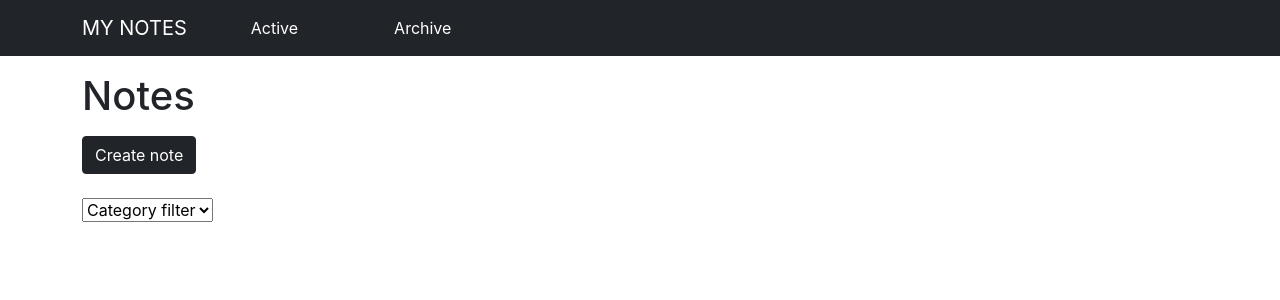
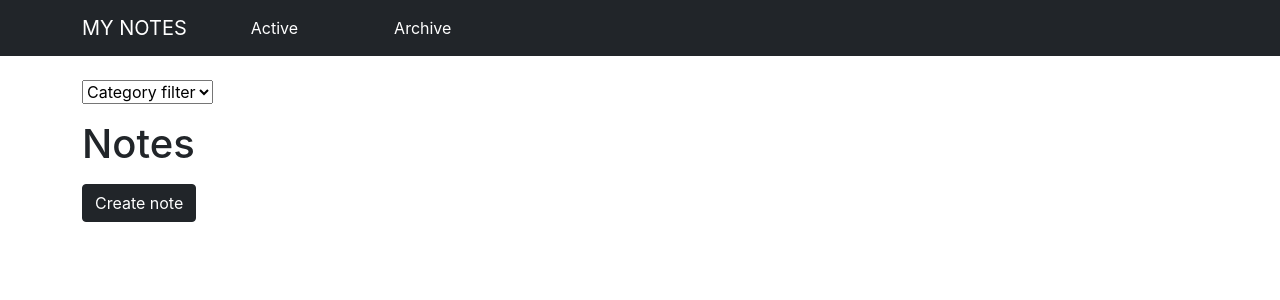
Before and after one commit to jereserafini/notes, a React (Create React App) app: page / in a window 1280 px wide. Shown: the top 300 px of the page. Built offline with nearby package versions, Linux system fonts and the light colour scheme.

Commit message:
6to avance

```diff
--- a/src/App.js
+++ b/src/App.js
@@ -4,6 +4,7 @@ import NoteList from "./components/NoteList";
 import { BrowserRouter, Route, Routes } from "react-router-dom";
 import Header from "./components/Header";
 import NoteModal from "./components/NoteModal";
+import Select from "./components/Select";
 
 function App() {
   const [notes, setNotes] = useState([]);
@@ -12,6 +13,7 @@ function App() {
 
   const [show, setShow] = useState(false);
 
+  const [categories, setCategories] = useState('')
 
   useEffect(() => {
     const savedNotes = JSON.parse(localStorage.getItem("notes"));
@@ -25,12 +27,13 @@ function App() {
     localStorage.setItem("notes", JSON.stringify(notes));
   }, [notes]);
 
-  const saveNote = ({ title, content, id, active }) => {
+  const saveNote = ({ title, content, id, active, category}) => {
     const newNote = {
       id: id ?? nanoid(),
       title,
       content,
       active: active ?? true,
+      category
     };
 
     const newNotes = [...notes];
@@ -41,7 +44,6 @@ function App() {
     } else {
       newNotes.push(newNote);
     }
-
     setNotes(newNotes);
   };
 
@@ -70,10 +72,18 @@ function App() {
     setModalData(noteUpdate);
   };
 
+  const handleSelect = (e) => {
+    setCategories(e.target.value)
+  }
+
   return (
     <BrowserRouter>
       <Header />
       <div className="container">
+        <Select
+          notes={notes}
+          handleSelect={handleSelect}
+        />
         <Routes>
           <Route
             exact
@@ -89,7 +99,7 @@ function App() {
                   setShow={setShow}
                 />
                 <NoteList
-                  notes={notes.filter((note) => note.active === true)}
+                  notes={notes.filter((note) => note.active === true && (note.category === categories || categories === ''))}
                   handleDeleteNote={deleteNote}
                   handleArchiveNote={archiveNote}
                   handleUpdateNote={updateNote}
@@ -104,7 +114,7 @@ function App() {
               <>
                 <h1 className="mt-3">Archived notes</h1>
                 <NoteList
-                  notes={notes.filter((note) => note.active === false)}
+                  notes={notes.filter((note) => note.active === false && (note.category === categories || categories === ''))}
                   handleDeleteNote={deleteNote}
                   handleArchiveNote={archiveNote}
                   handleUpdateNote={updateNote}
--- a/src/components/Note.js
+++ b/src/components/Note.js
@@ -2,14 +2,15 @@ import React from 'react'
 import { Button, Card } from 'react-bootstrap'
 import { MdDelete, MdArchive, MdUnarchive, MdEdit } from 'react-icons/md';
 
-const Note = ({id, title, content, active, handleDeleteNote, handleArchiveNote, handleUpdateNote}) => {
+const Note = ({id, title, content, active, category, handleDeleteNote, handleArchiveNote, handleUpdateNote}) => {
   return (
         <Card className='mb-4' style={{ width: '18rem'}}>
             <Card.Body className='d-flex flex-column justify-content-between'>
                 <div className='mb-3'>
                     <Card.Title>{title}</Card.Title>
                     <Card.Text>
-                        {content}
+                        {content}<br/>
+                        {category}
                     </Card.Text>
                 </div>
                 <div className=''>
--- a/src/components/NoteList.js
+++ b/src/components/NoteList.js
@@ -6,7 +6,6 @@ const NoteList = ({notes, handleDeleteNote, handleArchiveNote, handleUpdateNote}
 
   return (
     <>
-      <Select/>
       <div className='mt-4 d-flex flex-wrap justify-content-between'>
           {notes.map( (note) =>
               <Note
@@ -18,6 +17,7 @@ const NoteList = ({notes, handleDeleteNote, handleArchiveNote, handleUpdateNote}
                   handleArchiveNote={handleArchiveNote}
                   handleUpdateNote={handleUpdateNote}
                   key={note.id}
+                  category={note.category}
               />
           )}
       </div>
--- a/src/components/NoteModal.js
+++ b/src/components/NoteModal.js
@@ -1,6 +1,6 @@
 import { Button, Form, Modal } from 'react-bootstrap';
 
-const NoteModal = ({handleAddNote, setModalData, modalData, show, setShow}) => {
+const NoteModal = ({handleAddNote, setModalData, modalData, show, setShow, categories, setCategories}) => {
     const handleClose = () => setShow(false);
     const handleShow = () => setShow(true);
 
@@ -17,17 +17,18 @@ const NoteModal = ({handleAddNote, setModalData, modalData, show, setShow}) => {
             handleAddNote(modalData)
             setModalData({
                 title: '',
-                content: ''
+                content: '',
+                category: ''
             })
         }
     };
 
-    const categories = new Set()
-
-    const addCategory = (e) => {
-      categories.add(e.target.previousSibling.value)
-      console.log(categories);
-    }
+    // const addCategory = (e) => {
+    //   const category = e.target.previousSibling.value
+    //   const newCategories = [...categories, category]
+    //   setCategories(newCategories)
+    //   handleAddNote()
+    // }
 
 
 
@@ -76,20 +77,9 @@ const NoteModal = ({handleAddNote, setModalData, modalData, show, setShow}) => {
                 />
               </Form.Group>
 
-              {/* <Form.Group className="mb-3" controlId="floatingTextarea">
-                <Form.Label>Category</Form.Label>
-                <fieldset disabled>
-                  <Form.Control
-                    name="categories"
-                    as="textarea"
-                    value={categories}
-                  />
-                </fieldset>
-              </Form.Group> */}
-
-              <div>
-                {categories}
-              </div>
+              {/* <div>
+                {categories.map(category => category)}
+              </div> */}
 
               <Form.Group className="mb-3" controlId="floatingTextarea">
                 <Form.Control
@@ -99,9 +89,9 @@ const NoteModal = ({handleAddNote, setModalData, modalData, show, setShow}) => {
                   value={modalData.category}
                   placeholder='Add category'
                 />
-                  <Button className='mt-3' variant="success" onClick={addCategory} >
+                  {/* <Button className='mt-3' variant="success" onClick={addCategory} >
                     Add
-                  </Button>
+                  </Button> */}
               </Form.Group>
 
               <Button className="me-2" variant="secondary" onClick={handleClose}>
--- a/src/components/Select.js
+++ b/src/components/Select.js
@@ -1,11 +1,12 @@
 import React from 'react'
 
-const Select = ({categories = [1,2,3,4,5,6,7,8,9,10]}) => {
+const Select = ({notes, handleSelect}) => {
+
   return (
-    <select name="select" className='mt-4' onChange={(e) => console.log(e.target.value)}>
-            <option value={null}>Category filter</option>
-        {categories.map( e =>
-            <option key={e} value={e}>{e}</option>
+    <select name="select" className='mt-4' onChange={handleSelect}>
+        <option value={''}>Category filter</option>
+        {notes.map( e =>
+            (e.category !== '') && <option key={e.category} value={e.category}>{e.category}</option>
         )}
     </select>
   )
```
